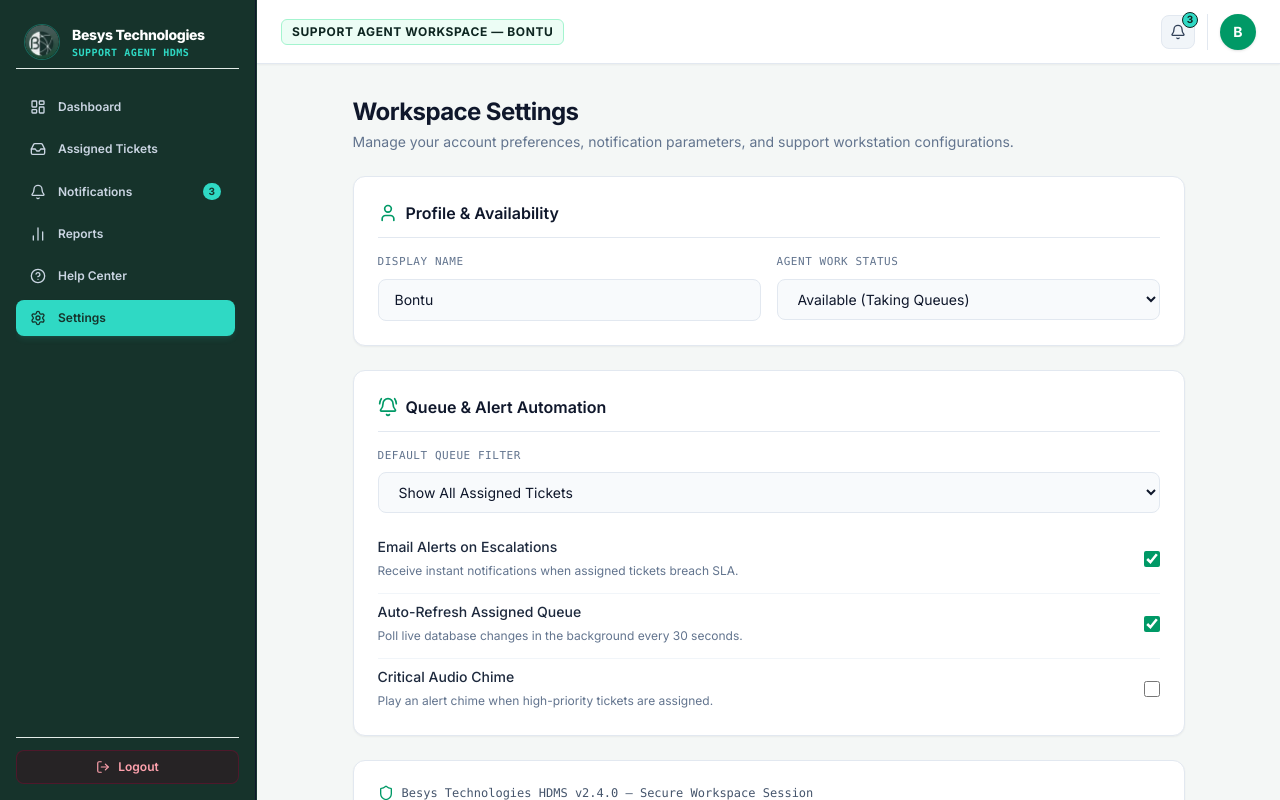
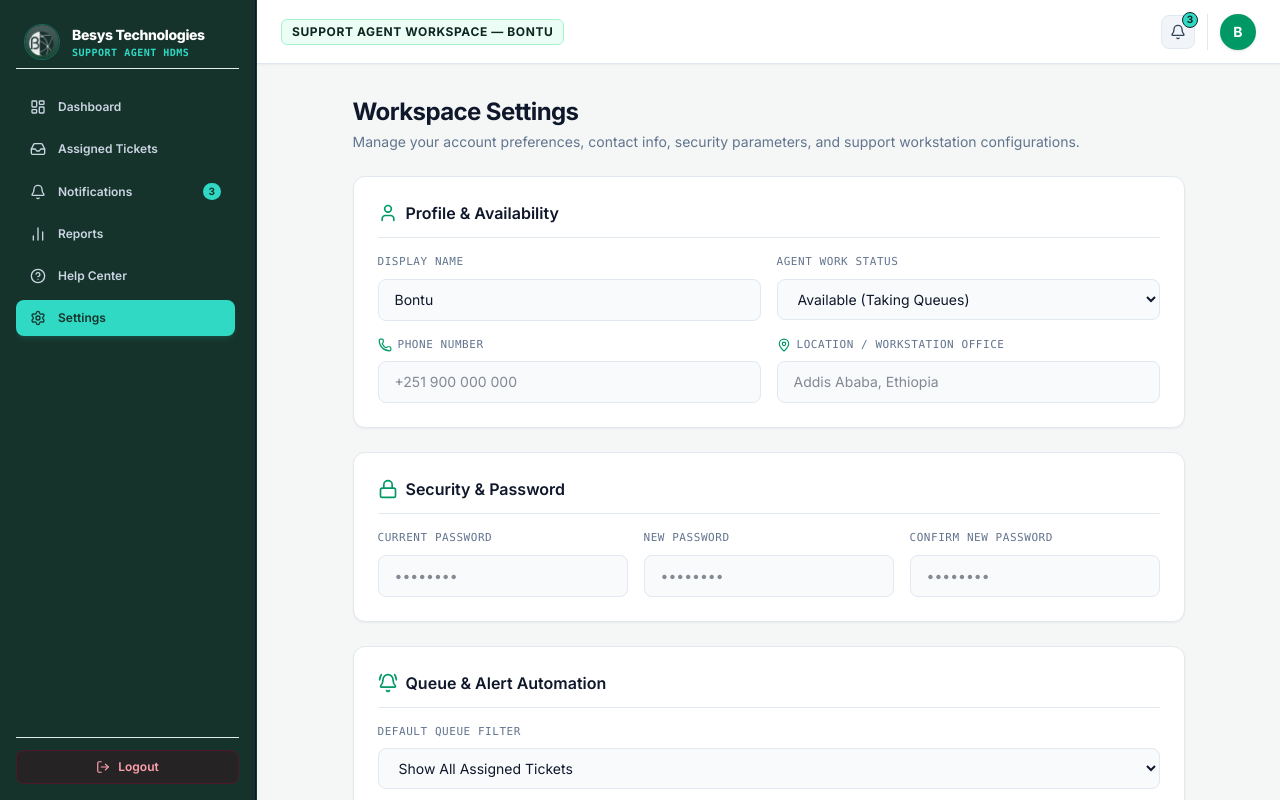
Before and after one commit to Gifti21/help-desk-management-system, a Next.js app: page /dashboard/technician/settings in a window 1280 px wide. Shown: the top 800 px of the page. Built offline with nearby package versions, Linux system fonts and the light colour scheme.

Commit message:
Improve settings and report export

```diff
--- a/app/dashboard/technician/settings/page.tsx
+++ b/app/dashboard/technician/settings/page.tsx
@@ -3,7 +3,7 @@
 import React, { useState, useEffect } from "react";
 import { Card } from "@/components/ui/Card";
 import { Button } from "@/components/ui/Button";
-import { User, BellRing, Save, Check, Shield } from "lucide-react";
+import { User, BellRing, Save, Check, Shield, Lock, Phone, MapPin } from "lucide-react";
 
 export default function SettingsPage() {
   const [displayName, setDisplayName] = useState("Bontu");
@@ -12,6 +12,15 @@ export default function SettingsPage() {
   const [soundAlerts, setSoundAlerts] = useState(false);
   const [agentStatus, setAgentStatus] = useState("AVAILABLE");
   const [defaultView, setDefaultView] = useState("ALL");
+
+  // New profile security & contact state fields
+  const [phone, setPhone] = useState("");
+  const [location, setLocation] = useState("");
+  const [currentPassword, setCurrentPassword] = useState("");
+  const [newPassword, setNewPassword] = useState("");
+  const [confirmPassword, setConfirmPassword] = useState("");
+  const [passwordError, setPasswordError] = useState("");
+
   const [saved, setSaved] = useState(false);
   const [loading, setLoading] = useState(true);
 
@@ -27,6 +36,8 @@ export default function SettingsPage() {
         if (parsed.soundAlerts !== undefined) setSoundAlerts(parsed.soundAlerts);
         if (parsed.agentStatus) setAgentStatus(parsed.agentStatus);
         if (parsed.defaultView) setDefaultView(parsed.defaultView);
+        if (parsed.phone) setPhone(parsed.phone);
+        if (parsed.location) setLocation(parsed.location);
       }
     } catch (error) {
       console.error("Failed to load agent preferences:", error);
@@ -37,6 +48,23 @@ export default function SettingsPage() {
 
   const handleSave = (e: React.FormEvent) => {
     e.preventDefault();
+    setPasswordError("");
+
+    // Validate password change if any password field is filled
+    if (newPassword || confirmPassword || currentPassword) {
+      if (!currentPassword) {
+        setPasswordError("Current password is required to set a new password.");
+        return;
+      }
+      if (newPassword !== confirmPassword) {
+        setPasswordError("New passwords do not match.");
+        return;
+      }
+      if (newPassword.length < 6) {
+        setPasswordError("New password must be at least 6 characters long.");
+        return;
+      }
+    }
 
     const settingsPayload = {
       displayName,
@@ -45,12 +73,23 @@ export default function SettingsPage() {
       soundAlerts,
       agentStatus,
       defaultView,
+      phone,
+      location,
       updatedAt: new Date().toISOString(),
     };
 
     try {
-      // Persist to localStorage (can be swapped out for a fetch() call to a backend API route)
+      // Persist preferences to localStorage (can be swapped out for a fetch() call to a backend API route)
       localStorage.setItem("hdms_agent_settings", JSON.stringify(settingsPayload));
+
+      // If password update was requested, handle backend call simulation here
+      if (newPassword) {
+        // Clear password fields upon successful change validation simulation
+        setCurrentPassword("");
+        setNewPassword("");
+        setConfirmPassword("");
+      }
+
       setSaved(true);
       setTimeout(() => setSaved(false), 2500);
     } catch (error) {
@@ -71,7 +110,7 @@ export default function SettingsPage() {
       <div>
         <h1 className="text-xl sm:text-2xl font-bold tracking-tight text-slate-900 dark:text-white">Workspace Settings</h1>
         <p className="text-xs sm:text-sm text-slate-500 dark:text-slate-400 mt-1">
-          Manage your account preferences, notification parameters, and support workstation configurations.
+          Manage your account preferences, contact info, security parameters, and support workstation configurations.
         </p>
       </div>
 
@@ -106,6 +145,83 @@ export default function SettingsPage() {
                 <option value="BUSY">Busy (In Resolution)</option>
                 <option value="AWAY">Away / On Break</option>
               </select>
+            </div>
+
+            <div className="space-y-2">
+              <label className="text-[11px] text-slate-500 dark:text-slate-400 font-mono uppercase tracking-wider flex items-center gap-1.5">
+                <Phone className="w-3.5 h-3.5 text-emerald-600 dark:text-[#2FD9C4]" />
+                Phone Number
+              </label>
+              <input
+                type="tel"
+                value={phone}
+                onChange={(e) => setPhone(e.target.value)}
+                placeholder="+251 900 000 000"
+                className="w-full bg-slate-50 dark:bg-[#060D0B] border border-slate-200 dark:border-[#1E3E35] rounded-lg px-4 py-2.5 text-sm text-slate-900 dark:text-slate-100 focus:outline-none focus:border-emerald-500 dark:focus:border-[#2FD9C4]"
+              />
+            </div>
+
+            <div className="space-y-2">
+              <label className="text-[11px] text-slate-500 dark:text-slate-400 font-mono uppercase tracking-wider flex items-center gap-1.5">
+                <MapPin className="w-3.5 h-3.5 text-emerald-600 dark:text-[#2FD9C4]" />
+                Location / Workstation Office
+              </label>
+              <input
+                type="text"
+                value={location}
+                onChange={(e) => setLocation(e.target.value)}
+                placeholder="Addis Ababa, Ethiopia"
+                className="w-full bg-slate-50 dark:bg-[#060D0B] border border-slate-200 dark:border-[#1E3E35] rounded-lg px-4 py-2.5 text-sm text-slate-900 dark:text-slate-100 focus:outline-none focus:border-emerald-500 dark:focus:border-[#2FD9C4]"
+              />
+            </div>
+          </div>
+        </Card>
+
+        {/* Security & Password Update */}
+        <Card className="p-6 space-y-4 bg-white dark:bg-[#0C1815] border-slate-200 dark:border-[#1E3E35] shadow-sm">
+          <div className="flex items-center gap-2 border-b border-slate-200 dark:border-[#1E3E35] pb-3">
+            <Lock className="w-5 h-5 text-emerald-600 dark:text-[#2FD9C4]" />
+            <h2 className="text-base font-semibold text-slate-900 dark:text-white">Security & Password</h2>
+          </div>
+
+          {passwordError && (
+            <div className="p-3 text-xs rounded-lg bg-rose-50 dark:bg-rose-950/40 border border-rose-200 dark:border-rose-900 text-rose-700 dark:text-rose-300 font-medium">
+              {passwordError}
+            </div>
+          )}
+
+          <div className="grid grid-cols-1 sm:grid-cols-3 gap-4">
+            <div className="space-y-2">
+              <label className="text-[11px] text-slate-500 dark:text-slate-400 font-mono uppercase tracking-wider block">Current Password</label>
+              <input
+                type="password"
+                value={currentPassword}
+                onChange={(e) => setCurrentPassword(e.target.value)}
+                placeholder="••••••••"
+                className="w-full bg-slate-50 dark:bg-[#060D0B] border border-slate-200 dark:border-[#1E3E35] rounded-lg px-4 py-2.5 text-sm text-slate-900 dark:text-slate-100 focus:outline-none focus:border-emerald-500 dark:focus:border-[#2FD9C4]"
+              />
+            </div>
+
+            <div className="space-y-2">
+              <label className="text-[11px] text-slate-500 dark:text-slate-400 font-mono uppercase tracking-wider block">New Password</label>
+              <input
+                type="password"
+                value={newPassword}
+                onChange={(e) => setNewPassword(e.target.value)}
+                placeholder="••••••••"
+                className="w-full bg-slate-50 dark:bg-[#060D0B] border border-slate-200 dark:border-[#1E3E35] rounded-lg px-4 py-2.5 text-sm text-slate-900 dark:text-slate-100 focus:outline-none focus:border-emerald-500 dark:focus:border-[#2FD9C4]"
+              />
+            </div>
+
+            <div className="space-y-2">
+              <label className="text-[11px] text-slate-500 dark:text-slate-400 font-mono uppercase tracking-wider block">Confirm New Password</label>
+              <input
+                type="password"
+                value={confirmPassword}
+                onChange={(e) => setConfirmPassword(e.target.value)}
+                placeholder="••••••••"
+                className="w-full bg-slate-50 dark:bg-[#060D0B] border border-slate-200 dark:border-[#1E3E35] rounded-lg px-4 py-2.5 text-sm text-slate-900 dark:text-slate-100 focus:outline-none focus:border-emerald-500 dark:focus:border-[#2FD9C4]"
+              />
             </div>
           </div>
         </Card>
--- a/components/reports/ExportButtons.tsx
+++ b/components/reports/ExportButtons.tsx
@@ -4,6 +4,7 @@ import React from "react";
 import { Download, FileText } from "lucide-react";
 import { Ticket } from "@/types/ticket";
 import { exportToCSV, exportToPDF } from "@/utils/exportUtils";
+import { BUTTONS } from "@/lib/colors";
 
 interface ExportButtonsProps {
   tickets: Ticket[];
@@ -23,10 +24,11 @@ export const ExportButtons: React.FC<ExportButtonsProps> = ({ tickets, title })
 
       <button
         onClick={() => exportToPDF(tickets, title)}
-        className="inline-flex items-center gap-1.5 bg-[#0E2621] text-white hover:bg-[#163831] px-3 py-1.5 sm:px-3.5 sm:py-2 rounded-lg text-xs font-bold shadow-sm transition-colors"
+        style={{ backgroundColor: BUTTONS.primary }}
+        className="inline-flex items-center gap-1.5 text-slate-900 hover:opacity-90 px-3 py-1.5 sm:px-3.5 sm:py-2 rounded-lg text-xs font-extrabold shadow-sm transition-opacity"
         title="Generate formatted PDF document"
       >
-        <FileText className="w-3.5 h-3.5 text-[#2FD9C4]" /> Export PDF
+        <FileText className="w-3.5 h-3.5 text-slate-900" /> Export PDF
       </button>
     </div>
   );
```
